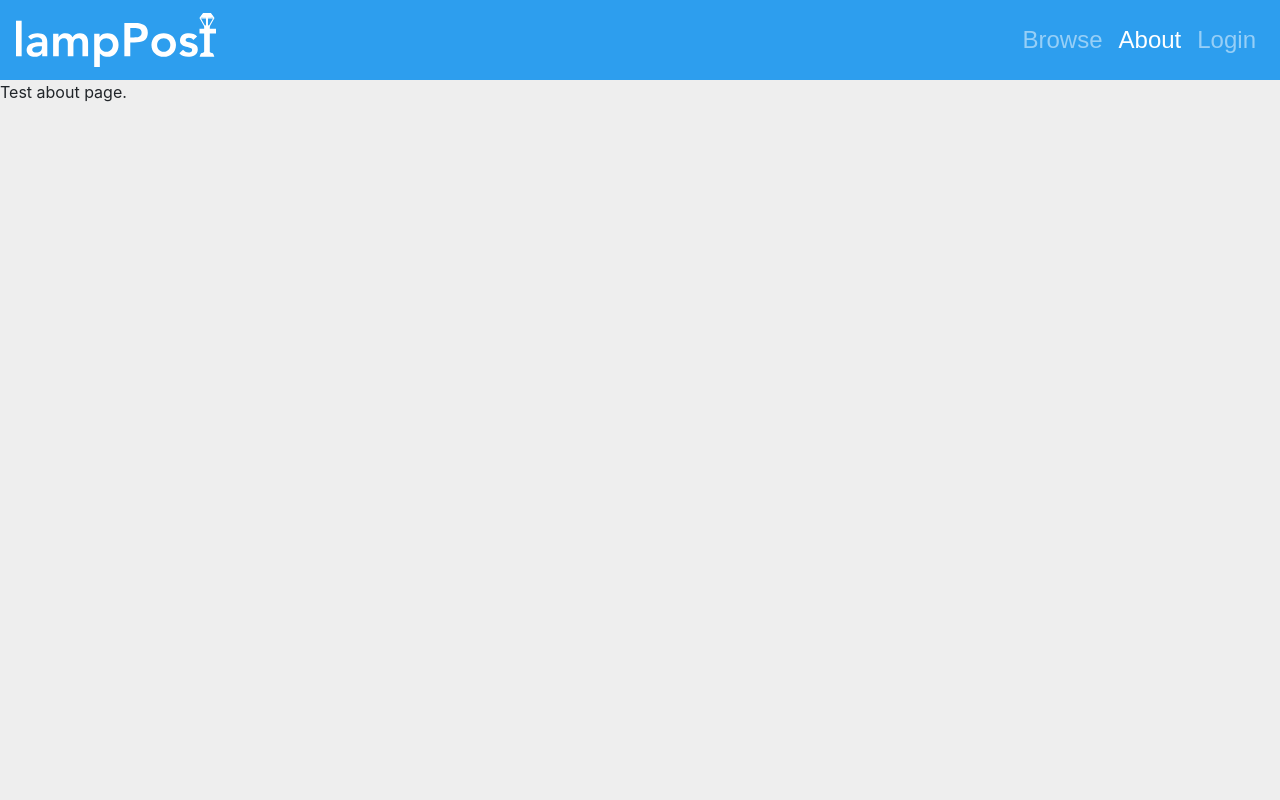
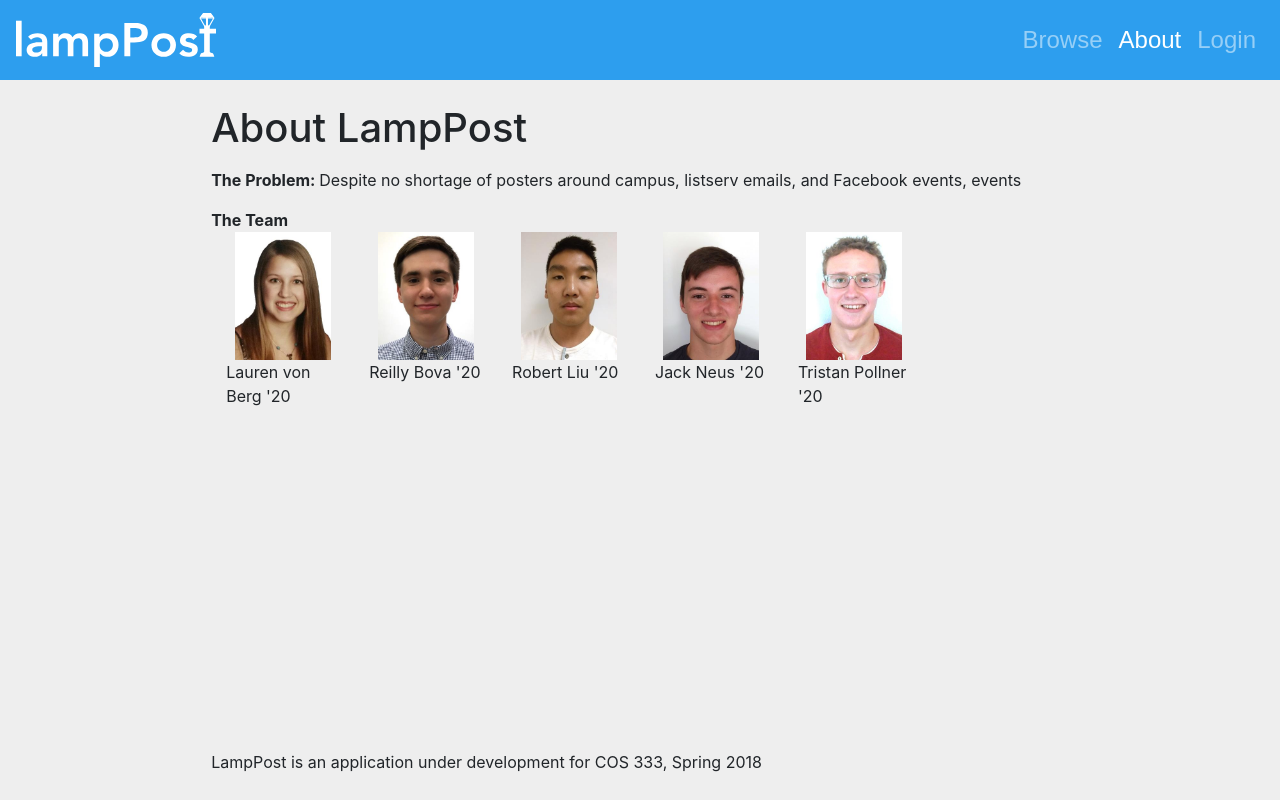
Before and after one commit to JackNeus/lampPost, a Flask app: page /about in a window 1280 px wide. Run offline with Flask 2, Linux system fonts and the light colour scheme; style sheets or scripts are compiled from the project's sources; parts of the project's set-up code (start-up, migrations or seed data) failed here and were passed over; some libraries are stand-ins or nearby versions.

Commit message:
team photos

```diff
--- /dev/null
+++ b/app/static/css/about.css
@@ -0,0 +1,32 @@
+h1 {
+  padding-top: 3vh;
+  padding-bottom: 1vh; }
+
+.message {
+  font-size: 40px; }
+
+@media screen and (min-width: 900px) {
+  .col404 {
+    min-width: 900px;
+    margin: auto;
+    width: 75vw; } }
+@media screen and (max-width: 850px) {
+  .message {
+    font-size: 34px; } }
+.col404 {
+  padding-left: 4vw;
+  padding-right: 4vw; }
+
+#abtFoot {
+  position: absolute;
+  bottom: 10px; }
+  #abtFoot p {
+    text-align: center; }
+
+html {
+  height: 100%; }
+
+body {
+  height: 100%; }
+
+/*# sourceMappingURL=about.css.map */
--- /dev/null
+++ b/app/static/css/scss/about.scss
@@ -0,0 +1,45 @@
+h1 {
+	padding-top:3vh;
+	padding-bottom:1vh;
+}
+
+.message {
+	font-size:40px;
+}
+
+@media screen and (min-width: 900px) {
+  .col404 {
+    min-width: 900px;
+    margin: auto;
+    width: 75vw;
+  }
+}
+
+@media screen and (max-width: 850px) {
+	.message {
+		font-size:34px;
+	}
+}
+
+.col404 {
+	padding-left: 4vw;
+	padding-right: 4vw;
+}
+
+#abtFoot {
+	p {
+		text-align:center;
+	}
+	position: absolute;
+    bottom: 10px;
+}
+
+
+html {
+	height: 100%;
+}
+
+body {
+  height: 100%;
+
+}
--- a/app/templates/web/about.html
+++ b/app/templates/web/about.html
@@ -1,8 +1,47 @@
 {% extends "base.html" %}
 {% block content %}
+<link rel="stylesheet" type="text/css" href="/static/css/about.css">
 <body>
 
-	Test about page.
+	<div class="col404">
+		<h1 class="message"> About LampPost </h1>
+
+		<p> <b> The Problem: </b> Despite no shortage of posters around campus, listserv emails, and Facebook events, events </p>
+
+		<!--
+		<p> Trying to make sense of all the events at Princeton and find those you are interested in can be overwhelming. There's no shortage of posters around campus, listserv emails, and facebook events; however, there's no centralized repository of all the events on campus, easily searchable by day or type. Publicizing events on campus can also be a logistical nightmare because of the all the different forms in which students are overloaded events. In creating Princeton Events, we aim to provide an easier way to both publicize and discover events at Princeton. </p> -->
+
+	  	<b> The Team</b>
+
+	  	<div class="container">
+		  <div class="row" id="row1">
+		  	<div class="col-md-2">
+		      <img class="img-fluid fit" id="welcome" src="../../static/graphics/images/lmberg.jpg"> </img>
+		      Lauren von Berg '20
+		    </div>
+		    <div class="col-md-2">
+		      <img class="img-fluid fit" id="welcome" src="../../static/graphics/images/rbova.png"> </img>
+		      Reilly Bova '20
+		    </div>
+		    <div class="col-md-2">
+		      <img class="img-fluid fit" id="welcome" src="../../static/graphics/images/rrliu.jpg"> </img>
+		      Robert Liu '20
+		    </div>
+		    <div class="col-md-2">
+		      <img class="img-fluid fit" id="welcome" src="../../static/graphics/images/jneus.jpg"> </img>
+		      Jack Neus '20
+		    </div>
+		    <div class="col-md-2">
+		      <img class="img-fluid fit" id="welcome" src="../../static/graphics/images/tpollner.jpg"> </img>
+		      Tristan Pollner '20
+		    </div>
+		  </div>
+		  		</div>
+
+	  	<div id="abtFoot">
+			<p> LampPost is an application under development for COS 333, Spring 2018 </p>
+		</div>
+	</div>
 
 </body>
 {% endblock %}
```
Also changed, not shown: app/static/css/base.css (+37 -27 lines), app/static/graphics/images/jneus.jpg (added), app/static/graphics/images/lmberg.jpg (added), app/static/graphics/images/rbova.png (added), app/static/graphics/images/rrliu.jpg (added), app/static/graphics/images/tpollner.jpg (added), 2 other files.
